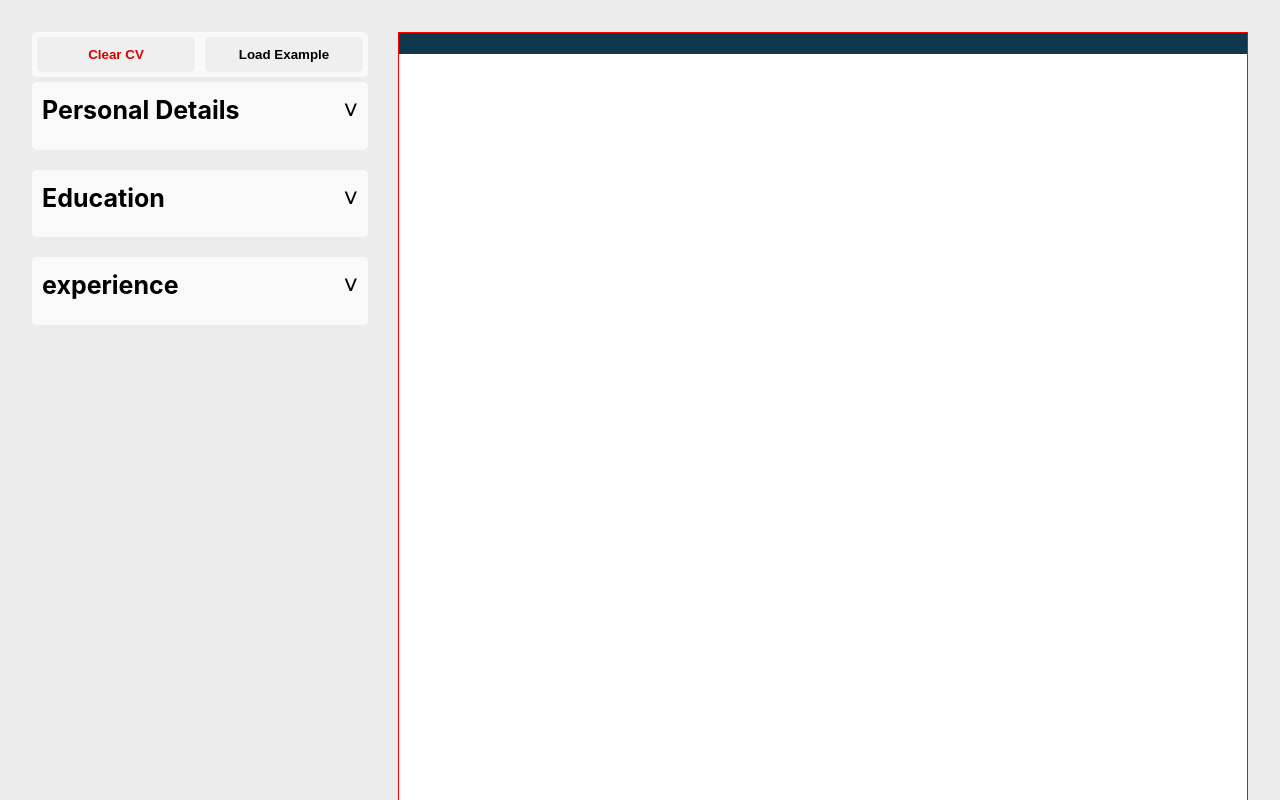
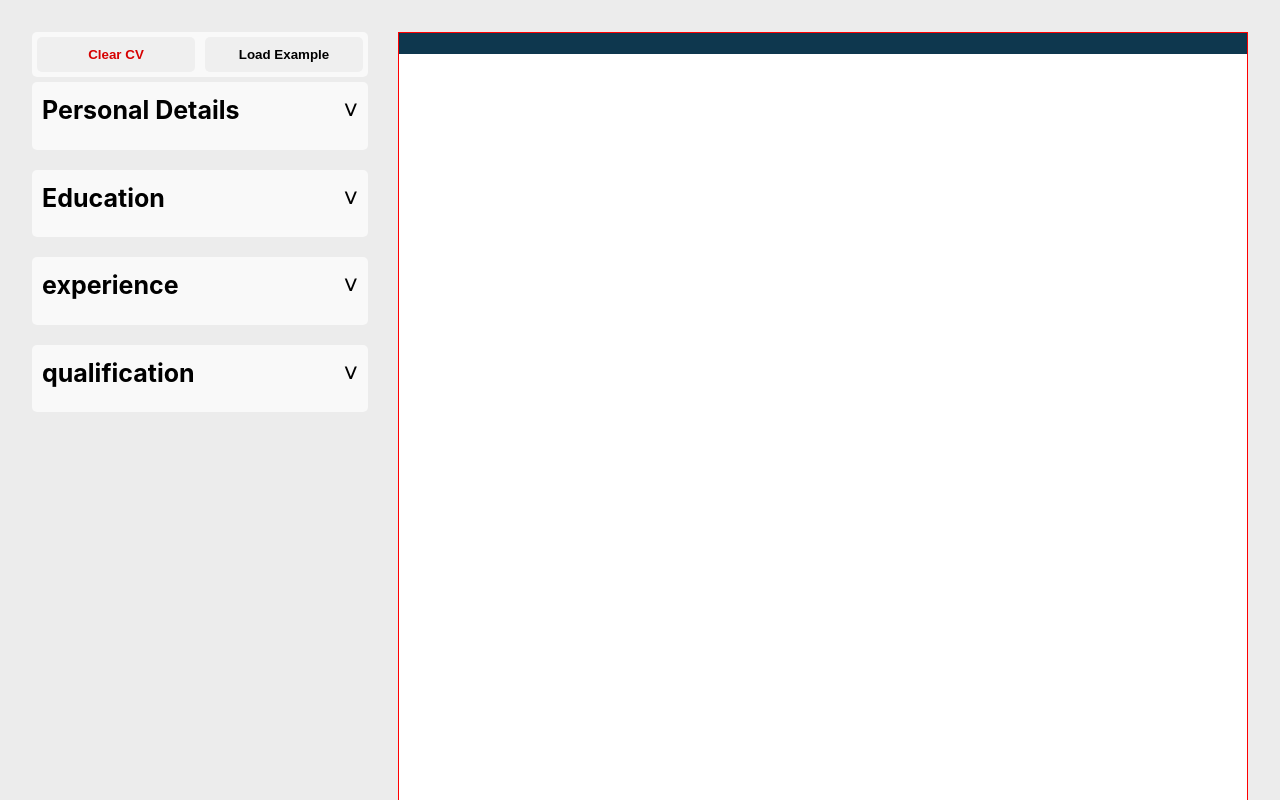
Before and after one commit to mauparra80/CV-Application, a React (Vite) app: page / in a window 1280 px wide. Shown: the top 800 px of the page. Built offline with nearby package versions, Linux system fonts and the light colour scheme.

Commit message:
add Qualification Section

```diff
--- a/src/App.css
+++ b/src/App.css
@@ -260,3 +260,7 @@ button:hover {
 .displaySection .sectionDetails p {
   min-width: 160px;
 }
+
+.displaySection #qualificationDetails {
+  margin-bottom: 10px;
+}
--- a/src/App.jsx
+++ b/src/App.jsx
@@ -6,12 +6,12 @@ import ExperienceForm from './modules/ExperienceForm';
 import CVDisplay from './modules/CVDisplay';
 import LoadExample from './modules/LoadExample';
 import ClearCV from './modules/ClearCV';
+import QualificationForm from './modules/QualificationForm';
 
 
 /*TODO:
-Make the left section scroll and the right section max height
-Load example function
-clear cv function
+Add "Qualifications" "section
+add github link to personal details
 add browser memory
 -when done, try to export to pdf somehow.  */
 
@@ -34,6 +34,9 @@ function App() {
     experienceForm: {
       //array to hold multiple experiences
       experiences: [],
+    },
+    qualificationForm: {
+      qualifications: [],
     }
   });
 
@@ -70,6 +73,7 @@ function App() {
           <PersonalForm personalDetails={formData.personalForm} updateFormData={updateFormData} />
           <EducationForm educationForm={formData.educationForm} updateFormData={updateFormData} />
           <ExperienceForm experienceForm={formData.experienceForm} updateFormData={updateFormData} />
+          <QualificationForm qualificationForm={formData.qualificationForm} updateFormData={updateFormData} />
         </div>
       </div>
 
--- a/src/index.css
+++ b/src/index.css
@@ -22,7 +22,6 @@ a:hover {
 body {
   background-color: #F9F9F9
 }
-
 
 
 /* button {
--- a/src/modules/CVDisplay.jsx
+++ b/src/modules/CVDisplay.jsx
@@ -1,9 +1,11 @@
 import DisplayEducation from "./DisplayEducation";
 import DisplayExperience from "./DisplayExperiences";
+import DisplayQualifications from "./DisplayQualifications";
 
 function CVDisplay({formData}) {
   const educations = formData.educationForm.educations;
-  const experiences = formData.experienceForm.experiences
+  const experiences = formData.experienceForm.experiences;
+  const qualifications = formData.qualificationForm.qualifications;
 
   return (
 
@@ -37,6 +39,18 @@ function CVDisplay({formData}) {
           </>
         )}
       </div>
+
+      <div className="qualificationDisplay-container displaySection">
+      {qualifications.length>0 && (
+
+          <>
+            <h3 className="section-title">Qualifications</h3>
+            {qualifications.map((qualification, index) => (
+              <DisplayQualifications index={index} qualification={qualification} key={index}/>
+            ))}
+          </>
+        )}
+      </div>
     </div>
 
   )
--- /dev/null
+++ b/src/modules/DisplayQualifications.jsx
@@ -0,0 +1,18 @@
+function DisplayQualifications ({index, qualification}) {
+  console.log("qualifications ran");
+
+  return (
+    <div className="sectionDetails" id="qualificationDetails">
+      <div>
+        <p>
+          <b>• {qualification.topic}</b>
+          <span> - </span>
+          {qualification.description}
+        </p>
+      </div>
+
+    </div>
+  )
+}
+
+export default DisplayQualifications;
--- a/src/modules/LoadExample.jsx
+++ b/src/modules/LoadExample.jsx
@@ -45,6 +45,14 @@ function LoadExample(setFormData) {
           description: '-taught 200 students both remote and in person and participated in creation of new course material. head coached the volleyball team, and assisted with math tutoring.'
         }
       ],
+    },
+    qualificationForm: {
+      qualifications: [
+        {
+          topic: 'Technical Profeciency',
+          description: 'HTML, CSS, JavaScript, React.js'
+        }
+      ]
     }
   }
 
--- /dev/null
+++ b/src/modules/QualificationForm.jsx
@@ -0,0 +1,69 @@
+import React, { useState } from "react";
+import FormRow from "./FormRow";
+
+function QualificationForm({qualificationForm, updateFormData}) {
+  const [qualificationExpand, setQualificationExpand] = useState(false);
+  const [expandButton, setExpandButton] = useState("˅");
+
+  function toggleQualificationExpand(e) {
+    e.preventDefault()
+    setQualificationExpand(!qualificationExpand);
+    setExpandButton(qualificationExpand ? '˅': '✕');
+  }
+
+  function addQualification(e) {
+    e.preventDefault();
+    updateFormData('qualificationForm', {
+      qualifications: [...qualificationForm.qualifications, {}],
+    });
+  }
+
+  function removeQualification(e, index) {
+    e.preventDefault();
+    const updatedQualifications = [...qualificationForm.qualifications];
+    updatedQualifications.splice(index, 1); //extract index section
+    updateFormData('qualificationForm', {qualifications: updatedQualifications});
+  }
+
+  //compiles data for this formtype and calls update state
+  const updateThisForm = (newValue, label, index) => {
+    const correctedNewValue = {[label]: newValue};
+    const updatedQualifications = [...qualificationForm.qualifications];
+    updatedQualifications[index] = { ...updatedQualifications[index], ...correctedNewValue };
+    updateFormData('qualificationForm', { qualifications: updatedQualifications });
+  }
+
+  return (
+    <div className="qualification-container form-container">
+      <form>
+        <div className="qualification-header formHeader" onClick={toggleQualificationExpand}>
+          <h3>qualification</h3>
+          <button className="dropdown" >{expandButton}</button>
+        </div>
+        {qualificationExpand && (
+          <>
+          {qualificationForm.qualifications.map((qualification, index) => (
+            <div key={index} className="form-section">
+              {qualificationForm.qualifications.length>1 && (
+                <>
+                <hr></hr>
+                <div className="formSection-divider">
+                  <p><b>Qualification {index+1}</b></p>
+                  <button className="deleteSectionBtn" onClick={(e) => removeQualification(e, index)}>Delete Section</button>
+                </div>
+                </>
+              )}
+              <FormRow label="topic" updateThisForm={updateThisForm} details={qualificationForm.qualifications[index]} index={index}/>
+              <FormRow label="description" updateThisForm={updateThisForm} details={qualificationForm.qualifications[index]} index={index}/>
+            </div>
+          ))}
+          <button className="addSectionBtn" onClick={addQualification}>+ qualification</button>
+          </>
+        )}
+
+
+      </form>
+    </div>
+  );
+}
+export default QualificationForm;
```
